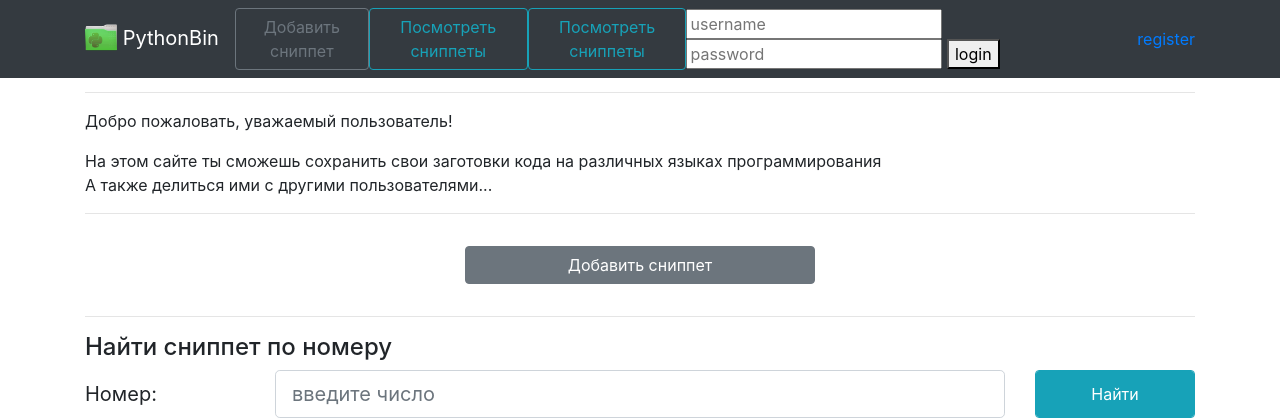
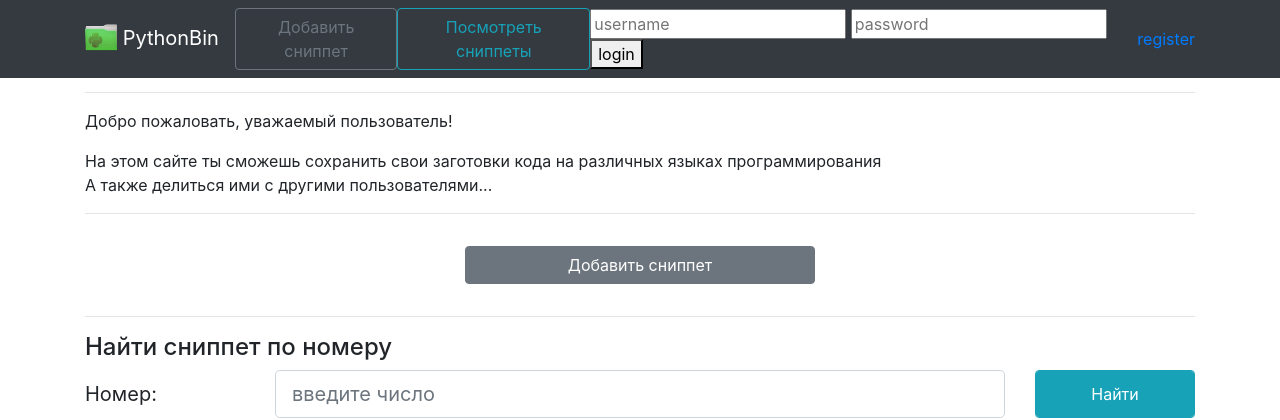
Before and after one commit to RubiconeR/Snippets-master, a Django app: template templates/pages/index.html in a window 1280 px wide. Shown: the top 420 px of the page. Run offline with Django 3.2, Linux system fonts and the light colour scheme; the template is opened without the code that fills it, so the values that code supplies are empty; parts of the project's set-up code (start-up, migrations or seed data) failed here and were passed over; some libraries are stand-ins or nearby versions.

Commit message:
repair header

```diff
--- a/templates/inc/inc-header.html
+++ b/templates/inc/inc-header.html
@@ -19,11 +19,6 @@
                     </li>
                     <li class="form-inline">
                         <a class="btn btn-outline-info" href="{% url 'snippets-list' %}">
-                            Посмотреть сниппеты
-                        </a>
-                    </li>
-                    <li class="form-inline">
-                        <a class="btn btn-outline-info" href="{% url 'user-rate' %}">
                             Посмотреть сниппеты
                         </a>
                     </li>
```
